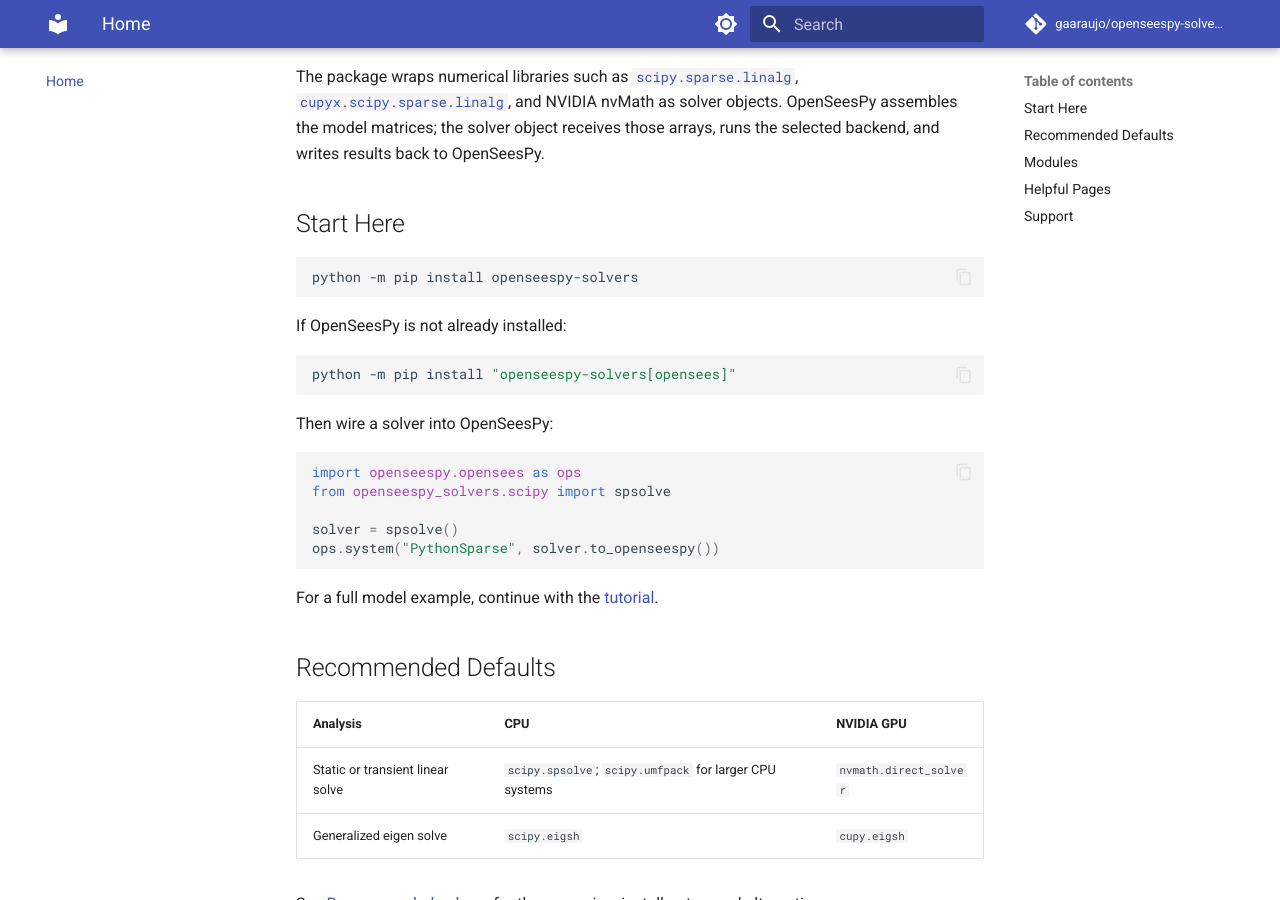
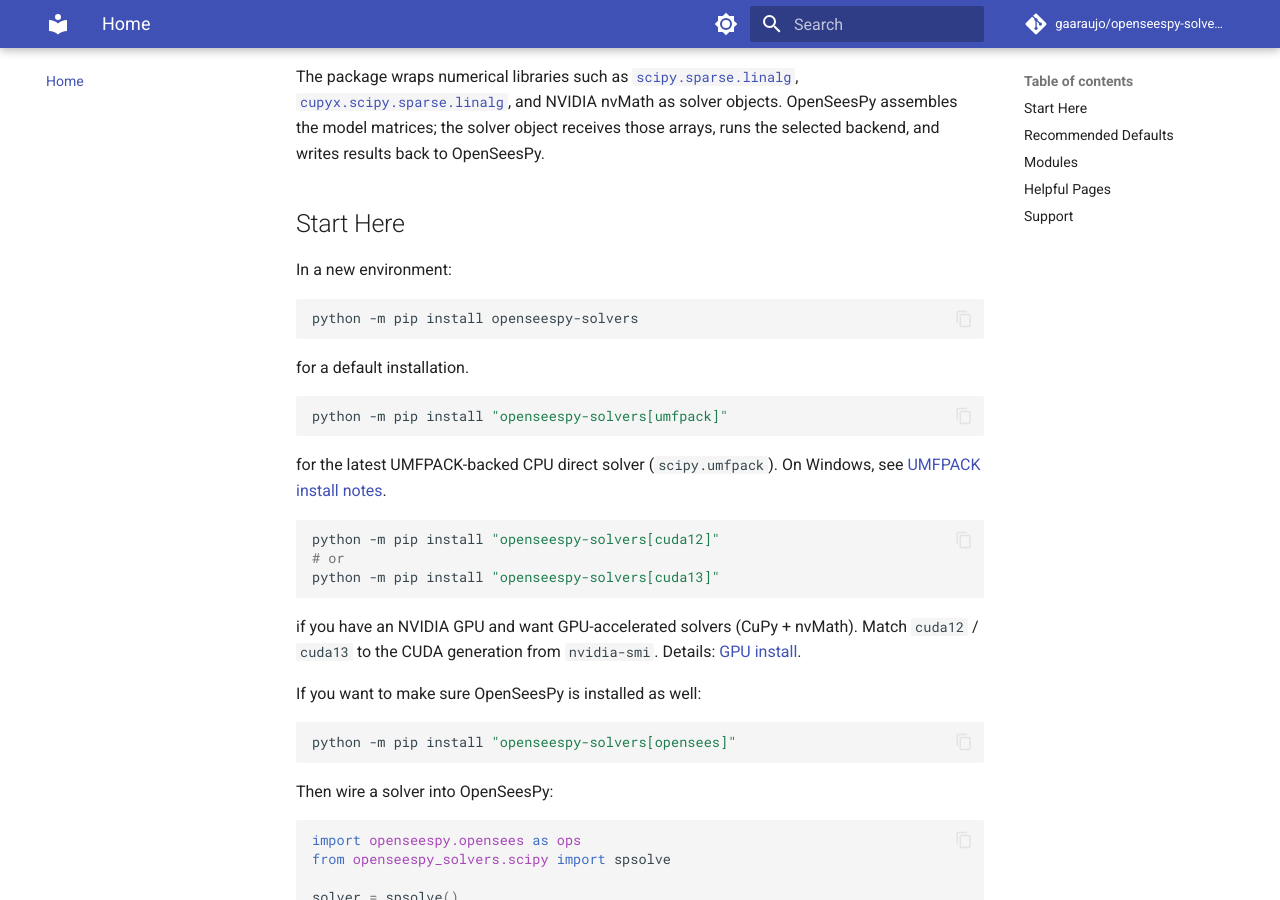
Before and after one commit to sahilkur36/openseespy-solvers, an MkDocs documentation site: the page built from docs/index.md, in a window 1280 px wide and 900 px high, scrolled down 231 px. Built offline with MkDocs 1.6.1 and Material for MkDocs 9.7.7, drawn with Linux system fonts in a browser that asks for light colours; comment, search, counter and statistics services are not loaded.

Commit message:
Expand docs home Start Here with install extras for UMFPACK and GPU.
List default, umfpack, cuda12/cuda13, and opensees pip installs in order.

````diff
--- a/docs/index.md
+++ b/docs/index.md
@@ -12,11 +12,32 @@
 
 ## Start Here
 
+In a new environment:
+
 ```bash
 python -m pip install openseespy-solvers
 ```
 
-If OpenSeesPy is not already installed:
+for a default installation.
+
+```bash
+python -m pip install "openseespy-solvers[umfpack]"
+```
+
+for the latest UMFPACK-backed CPU direct solver (`scipy.umfpack`). On Windows, see
+[UMFPACK install notes](installation.md#umfpack).
+
+```bash
+python -m pip install "openseespy-solvers[cuda12]"
+# or
+python -m pip install "openseespy-solvers[cuda13]"
+```
+
+if you have an NVIDIA GPU and want GPU-accelerated solvers (CuPy + nvMath). Match
+`cuda12` / `cuda13` to the CUDA generation from `nvidia-smi`. Details:
+[GPU install](installation.md#gpu).
+
+If you want to make sure OpenSeesPy is installed as well:
 
 ```bash
 python -m pip install "openseespy-solvers[opensees]"
````
